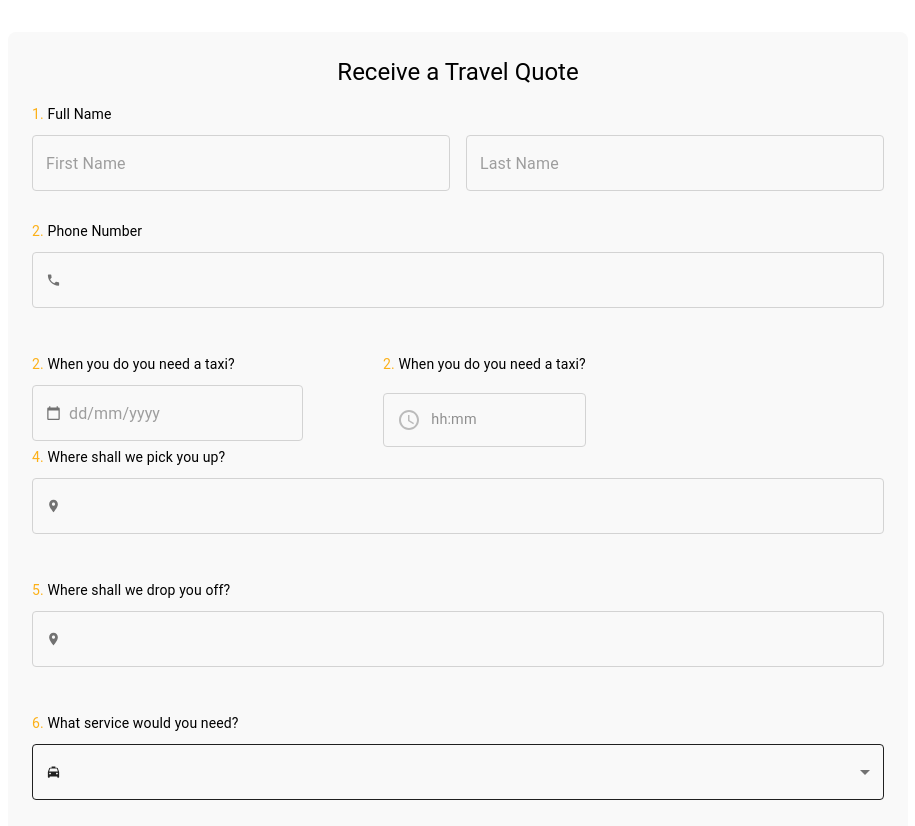
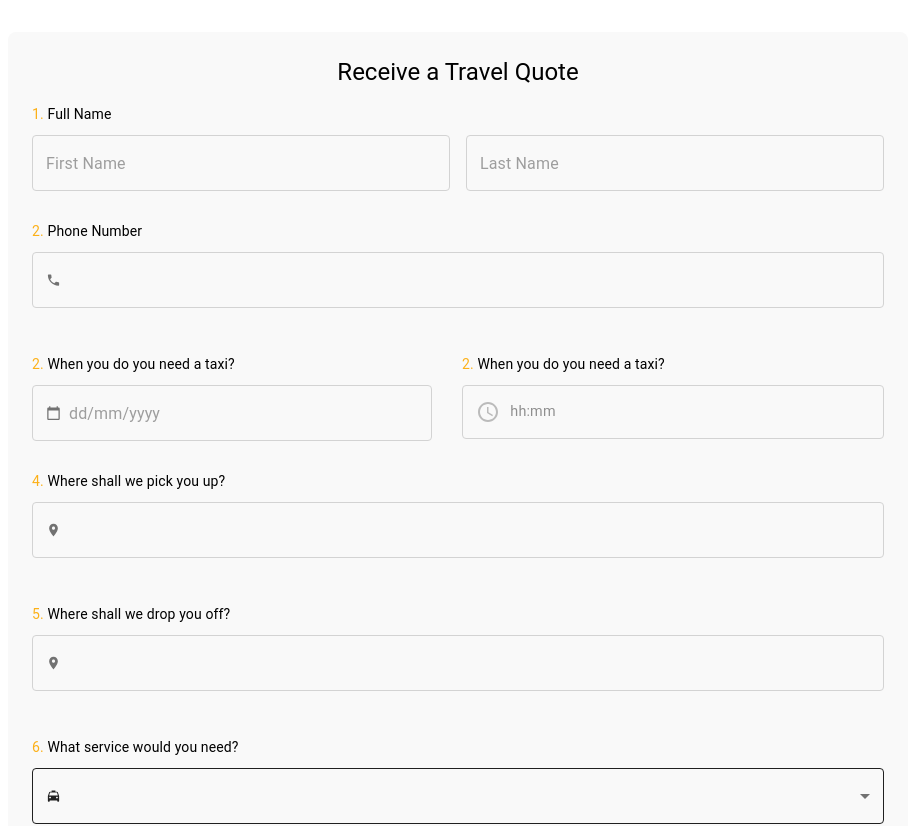
Before and after one commit to RafaPach/AllTravelServices, a Next.js app: page / in a window 1280 px wide. Shown: the top 826 px of the page, without its empty margins (182-1097 px from the left). Built offline with nearby package versions, Linux system fonts and the light colour scheme.

Commit message:
date and timing grids

```diff
--- a/components/Quote.js
+++ b/components/Quote.js
@@ -16,16 +16,16 @@ import {
   MenuItem,
   InputLabel,
 } from '@mui/material';
-import PersonIcon from '@mui/icons-material/Person';
 import PhoneIcon from '@mui/icons-material/Phone';
-import CalendarTodayIcon from '@mui/icons-material/CalendarToday';
 import AccessTimeIcon from '@mui/icons-material/AccessTime';
 import LocationOnIcon from '@mui/icons-material/LocationOn';
 import LocalTaxiIcon from '@mui/icons-material/LocalTaxi';
 import { createTheme, ThemeProvider, useTheme } from '@mui/material/styles';
+// import DatePicker from 'react-datepicker';
 import DatePicker from 'react-datepicker';
 import Grid from '@mui/material/Grid2';
 import 'react-datepicker/dist/react-datepicker.css'; // Import the styles
+import CalendarTodayIcon from '@mui/icons-material/CalendarToday'; // (Optional) Calendar icon for adornment
 
 const customTheme = (outerTheme) =>
   createTheme({
@@ -166,8 +166,9 @@ function TravelQuoteForm() {
               />
             </Stack>
           </Box>
-          <Stack direction="row" spacing={10}>
-            <Grid item xs={12} mb="30px">
+          <Stack direction="row" display="flex" spacing={1}>
+            <div style={{ width: '50%' }}>
+              <Grid Grid item xs={6} mb="30px" sx={{ width: '100%' }}>
                 <Typography sx={{ mb: '10px', fontSize: '14px' }}>
                   <span style={{ color: '#fcb017' }}>2.</span> When you do you
                   need a taxi?
@@ -183,7 +184,10 @@ function TravelQuoteForm() {
                     increaseMonth,
                   }) => (
                     <div
-                    style={{ display: 'flex', justifyContent: 'space-between' }}
+                      style={{
+                        display: 'flex',
+                        justifyContent: 'space-between',
+                      }}
                     >
                       <button onClick={decreaseMonth}>&lt;</button>
                       <span>
@@ -195,7 +199,6 @@ function TravelQuoteForm() {
                   )}
                   customInput={
                     <TextField
-                    fullWidth
                       variant="outlined"
                       placeholder="dd/mm/yyyy"
                       InputProps={{
@@ -207,16 +210,17 @@ function TravelQuoteForm() {
                         readOnly: true, // Make the input read-only to prevent manual entry
                       }}
                       onClick={() => setSelectedDate(null)} // This will open the date picker
+                      sx={{
+                        width: '400px',
+                      }} // Set width to 1000px
                     />
                   }
                 />
               </Grid>
+            </div>
             <div
               style={{
-                display: 'flex',
-                flexDirection: 'column',
-                alignItems: 'flex-start',
-                gap: 8,
+                width: '50%',
               }}
             >
               {/* Title for the section */}
@@ -264,6 +268,7 @@ function TravelQuoteForm() {
               />
             </div>
           </Stack>
+
           <Box mb="30px">
             <Stack>
               <Typography sx={{ mb: '10px', fontSize: '14px' }}>
--- a/package.json
+++ b/package.json
@@ -9,12 +9,14 @@
     "lint": "next lint"
   },
   "dependencies": {
+    "@date-io/date-fns": "^3.0.0",
     "@emailjs/browser": "^4.4.1",
     "@emotion/react": "^11.13.3",
     "@emotion/styled": "^11.13.0",
     "@mui/icons-material": "^6.1.6",
     "@mui/material": "^6.1.6",
-    "date-fns": "^4.1.0",
+    "@mui/x-date-pickers": "^7.22.1",
+    "date-fns": "^3.6.0",
     "next": "^15.0.1",
     "react": "^18.3.1",
     "react-datepicker": "^7.5.0",
```
Also changed, not shown: 1 other file (tests, documents, lock files or other folders). Lines whose indentation alone changed are shown as unchanged.
